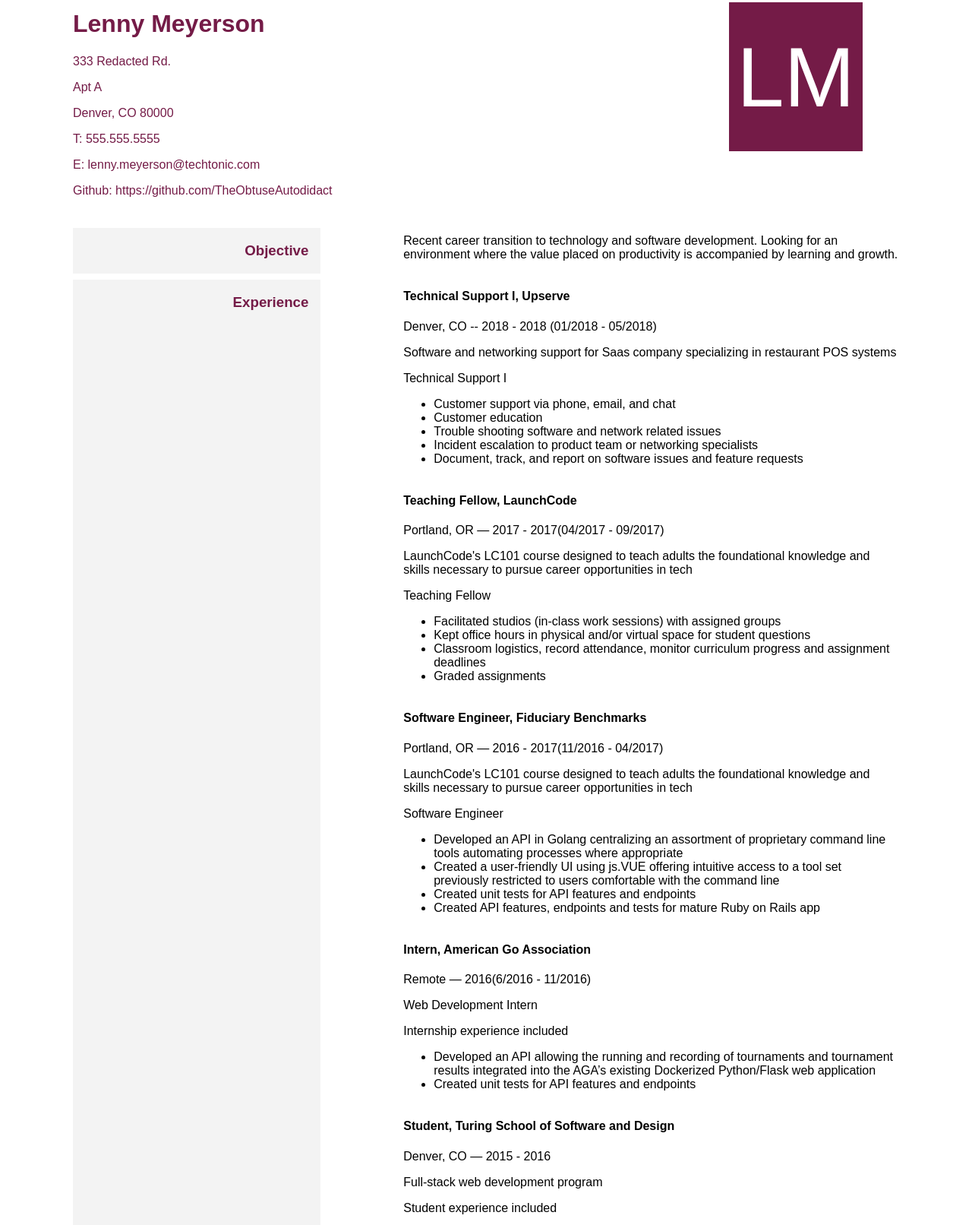
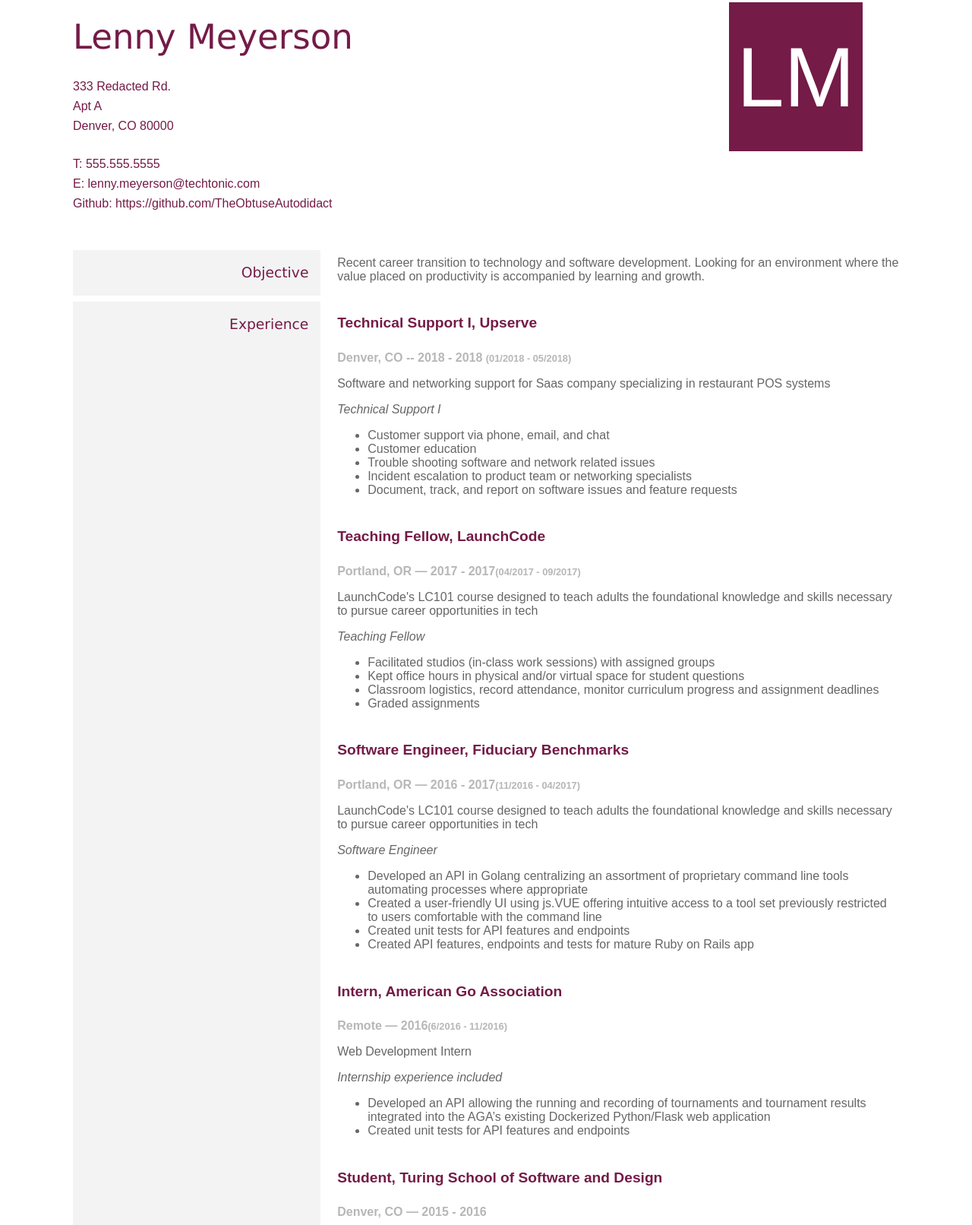
Before and after one commit to lmeyersonTechtonic/Resume, a plain HTML site: page index.html in a window 1280 px wide. Shown: the part 8-1620 px from the top of the page at 76% size. Drawn offline with Linux system fonts and the light colour scheme.

Commit message:
Complete html and css for resume project

```diff
--- a/index.html
+++ b/index.html
@@ -46,11 +46,11 @@
       <div class="experience-text">
         <div class="job">
           <h4>Technical Support I, Upserve</h4>
-          <p>Denver, CO -- 2018 - 2018 <span>(01/2018 - 05/2018)</span></p>
+          <p class="location-date">Denver, CO -- 2018 - 2018 <span>(01/2018 - 05/2018)</span></p>
           <p>Software and networking support for Saas company specializing in
             restaurant POS systems
           </p>
-          <p>Technical Support I</p>
+          <p class="list-header">Technical Support I</p>
           <ul>
             <li>Customer support via phone, email, and chat</li>
             <li>Customer education</li>
@@ -62,11 +62,11 @@
 
         <div class="job">
           <h4>Teaching Fellow, LaunchCode</h4>
-          <p>Portland, OR — 2017 - 2017<span>(04/2017 - 09/2017)</span></p>
+          <p class="location-date">Portland, OR — 2017 - 2017<span>(04/2017 - 09/2017)</span></p>
           <p>LaunchCode's  LC101 course designed to teach adults the foundational
             knowledge and skills necessary to pursue career opportunities in tech
           </p>
-          <p>Teaching Fellow</p>
+          <p class="list-header">Teaching Fellow</p>
           <ul>
             <li>Facilitated studios (in-class work sessions) with assigned groups</li>
             <li>Kept office hours in physical and/or virtual space for student questions</li>
@@ -78,11 +78,11 @@
 
         <div class="job">
           <h4>Software Engineer, Fiduciary Benchmarks</h4>
-          <p>Portland, OR — 2016 - 2017<span>(11/2016 - 04/2017)</span></p>
+          <p class="location-date">Portland, OR — 2016 - 2017<span>(11/2016 - 04/2017)</span></p>
           <p>LaunchCode's  LC101 course designed to teach adults the foundational
             knowledge and skills necessary to pursue career opportunities in tech
           </p>
-          <p>Software Engineer</p>
+          <p class="list-header">Software Engineer</p>
           <ul>
             <li>Developed an API in Golang centralizing an assortment of proprietary
               command line tools automating processes where appropriate</li>
@@ -95,9 +95,9 @@
 
         <div class="job">
           <h4>Intern, American Go Association</h4>
-          <p>Remote — 2016<span>(6/2016 - 11/2016)</span></p>
+          <p class="location-date">Remote — 2016<span>(6/2016 - 11/2016)</span></p>
           <p>Web Development Intern</p>
-          <p>Internship experience included</p>
+          <p class="list-header">Internship experience included</p>
           <ul>
             <li>Developed an API allowing the running and recording of tournaments
               and tournament results integrated into the AGA’s existing Dockerized Python/Flask web application</li>
@@ -107,9 +107,9 @@
 
         <div class="job">
           <h4>Student, Turing School of Software and Design</h4>
-          <p>Denver, CO — 2015 - 2016</p>
+          <p class="location-date">Denver, CO — 2015 - 2016</p>
           <p>Full-stack web development program</p>
-          <p>Student experience included</p>
+          <p class="list-header">Student experience included</p>
           <ul>
             <li>Began with simple CLI programs in pure Ruby, creating programs such
               as a simple cipher able to encode and decode text</li>
@@ -121,10 +121,10 @@
 
         <div class="job">
           <h4>Accounting Technician II, University of Colorado</h4>
-          <p>Boulder, CO — 2012 - 2015</p>
+          <p class="location-date">Boulder, CO — 2012 - 2015</p>
           <p>Accounting support for division of Student Affairs within
             the University Memorial Center</p>
-          <p>Responsibilities</p>
+          <p class="list-header">Responsibilities</p>
           <ul>
             <li>Made daily use of MS Excel/MS Office, Oracle’s PeopleSoft and Micros,
               Agilysys Eatec to complete daily/weekly/monthly/annual reporting
@@ -139,10 +139,10 @@
 
         <div class="job">
           <h4>Bookkeeper, Natural Grocers by Vitamin Cottage</h4>
-          <p>Boulder, CO — 2005 - 2011</p>
+          <p class="location-date">Boulder, CO — 2005 - 2011</p>
           <p>The Boulder Vitamin Cottage Group consisted of five store under the
             management of a minority stakeholder.</p>
-          <p>Responsibilities</p>
+          <p class="list-header">Responsibilities</p>
           <ul>
             <li>Performed daily reconciliation and reporting</li>
             <li>Managed deposits, cash control, safe audits, and payroll</li>
@@ -153,10 +153,10 @@
 
         <div class="job">
           <h4>Temp, Accountemps</h4>
-          <p>Boulder, CO — 2004 - 2005</p>
+          <p class="location-date">Boulder, CO — 2004 - 2005</p>
           <p>A specialty temp agency specializing in job placement for candidates
             with accounting/finance experience</p>
-          <p>Responsibilities</p>
+          <p class="list-header">Responsibilities</p>
           <ul>
             <li>Employed as accounts receivable specialist</li>
             <li>Responsibilities highly variable based on contract including
--- a/stylesheet.css
+++ b/stylesheet.css
@@ -12,6 +12,7 @@ body {
   margin: 0;
   padding: 0;
   font-family: sans-serif;
+  color: #666;
 }
 
 .container {
@@ -19,9 +20,33 @@ body {
   margin: auto;
 }
 
+h3, h4, header {
+  color: #741b47;
+}
+
+h4 {
+  font-size: 1.2em;
+}
+
 header {
   height: 300px;
-  color: #741b47;
+  margin-bottom: 1.8em;
+}
+
+span {
+  font-size: 0.8em;
+}
+
+section {
+  width: 100%;
+  height: 100%;
+  overflow: auto;
+  position: relative;
+}
+
+.location-date {
+  color: #b7b7b7;
+  font-weight: bold;
 }
 
 .left-header {
@@ -34,14 +59,7 @@ header {
   float: right;
 }
 
-section {
-  width: 100%;
-  height: 100%;
-  overflow: auto;
-  position: relative;
-}
 .key {
-  color: #741b47;
   width: 30%;
   float: left;
   background-color: #f3f3f3;
@@ -52,10 +70,11 @@ section {
   z-index: -1;
   text-align: right;
   padding-right: 1em;
+  font-family: "Verdana";
 }
 
 .objective-text, .job, .references-text{
-  width: 60%;
+  width: 68%;
   float: right;
 }
 
@@ -82,6 +101,29 @@ section {
   overflow:hidden;
 }
 
+.list-header {
+  font-style:italic;
+}
+
+.address {
+  margin-bottom: 2em;
+}
+
+.address p, .contact-info p{
+    margin-top: 0.5em;
+    margin-bottom: 0.5em;
+}
+
+.key h3 {
+  font-weight: 200;
+}
+
+.left-header h1 {
+  font-family: "Verdana";
+  font-weight: 300;
+  font-size: 45px;
+}
+
 section div.references-text {
   padding-top: 1.5em;
 }
```
